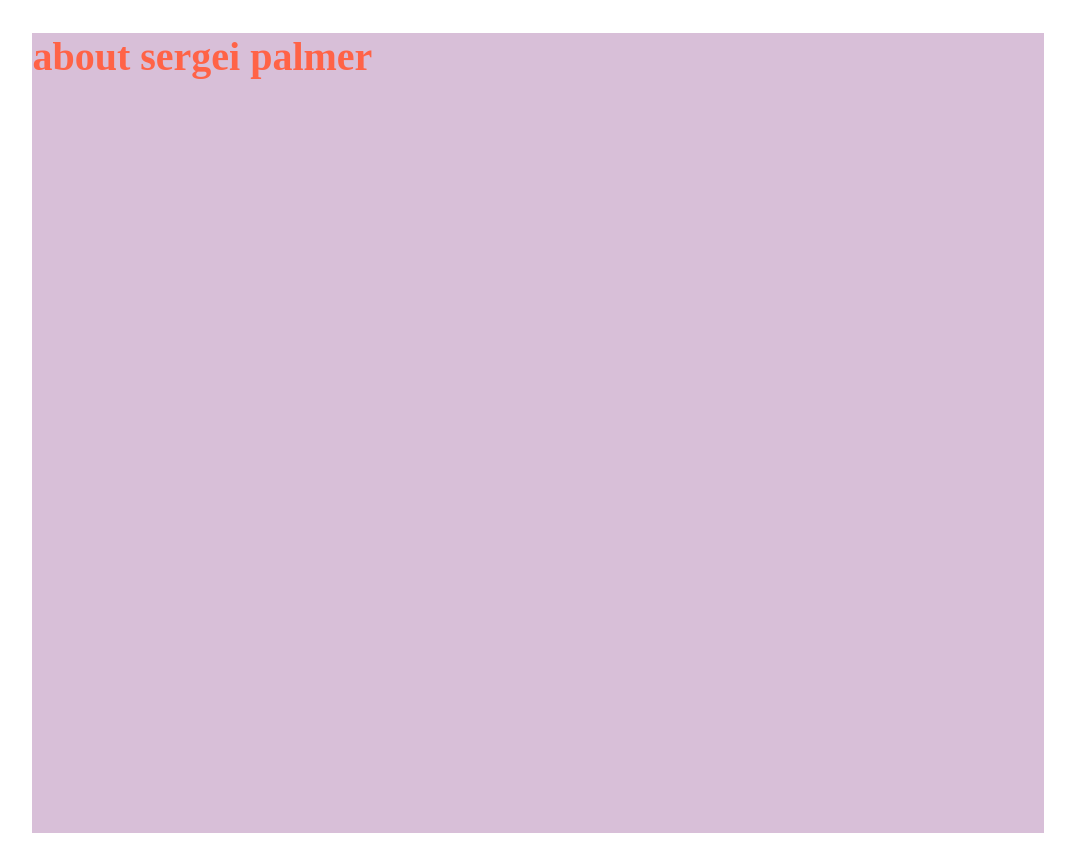
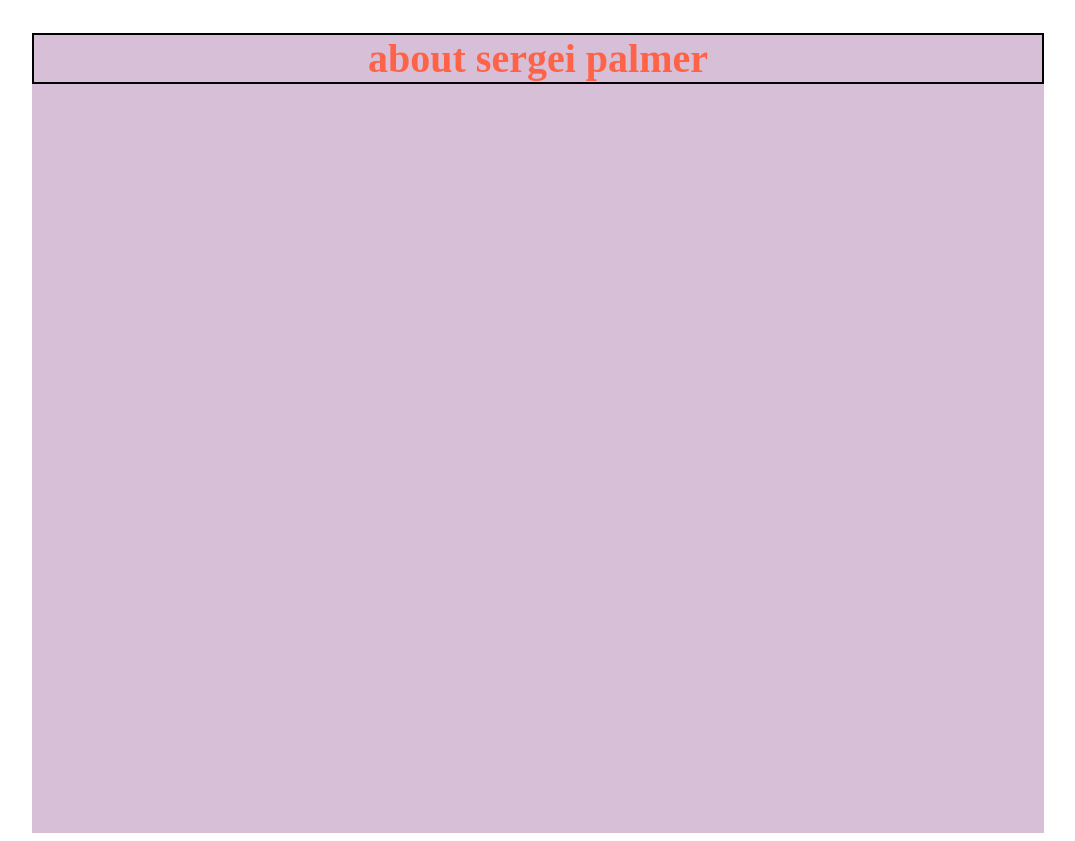
Before and after one commit to s-palmer/s-palmer.github.io, a plain HTML site: page sergei-palmer.html in a window 1280 px wide. Shown: the whole page, without its empty margins (102-1177 px from the left). Drawn offline with Linux system fonts and the light colour scheme.

Commit message:
h1 center align and border

```diff
--- a/about.css
+++ b/about.css
@@ -8,4 +8,6 @@ section {
 h1 {
     color: tomato;
     font-size: 40px;
+    text-align: center;
+    border: 2px black solid;
 }
```
